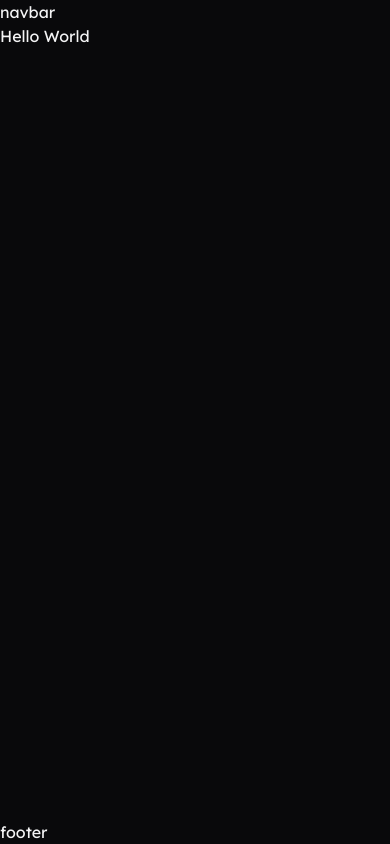
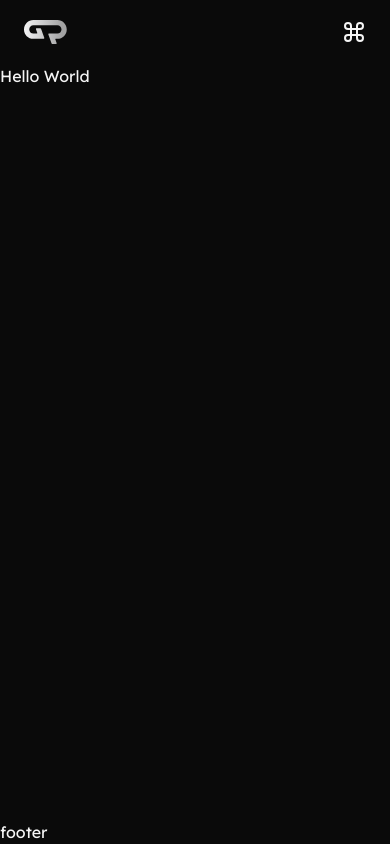
Before and after one commit to gabrielparaizo/gabrielparaizo.dev, a Next.js app: page / in a window 390 px wide. Built offline with nearby package versions, Linux system fonts and the light colour scheme.

Commit message:
:sparkles: feat(navbar) Added navbar component worked on some styling

```diff
--- a/src/app/layout.tsx
+++ b/src/app/layout.tsx
@@ -1,6 +1,7 @@
 import type { Metadata } from 'next'
 import { Lexend } from 'next/font/google'
 import './globals.css'
+import Navbar from '@/components/Navbar/Navbar'
 
 const lexend = Lexend({ subsets: ['latin'] })
 
@@ -15,10 +16,12 @@ export default function RootLayout({
   children: React.ReactNode
 }) {
   return (
-    <html lang="en" className='h-screen flex flex-col bg-zinc-950 text-base text-zinc-100 antialiased scroll-smooth'>
+    <html lang="en" className='h-screen flex flex-col bg-neutral-950 text-base text-neutral-100 antialiased scroll-smooth'>
       <body className={`${lexend.className} flex flex-col flex-1`}>
         <header>
-          navbar
+          <nav>
+            <Navbar />
+          </nav>
         </header>
         <main className='flex-1'>
           {children}
--- a/src/components/Articles/Article.tsx
+++ b/src/components/Articles/Article.tsx
@@ -11,7 +11,7 @@ export default function Article() {
     <section className="flex flex-col gap-20 px-6 md:px-16 max-w-6xl mx-auto py-20 h-full">
       <header className="flex flex-col gap-3">
         <h1 className="text-4xl md:text-5xl font-semibold">Latest news and articles</h1>
-        <p className="text-zinc-500">Lorem ipsum dolor sit amet consectetur adipisicing elit. Id doloremque blanditiis fugit a cumque. Eligendi facilis veritatis provident totam magnam.</p>
+        <p className="text-neutral-500">Lorem ipsum dolor sit amet consectetur adipisicing elit. Id doloremque blanditiis fugit a cumque. Eligendi facilis veritatis provident totam magnam.</p>
       </header>
       <div className='flex flex-col gap-20'>
         {articles.map((article, idx) => (
--- a/src/components/Articles/ArticlePreview.tsx
+++ b/src/components/Articles/ArticlePreview.tsx
@@ -14,9 +14,9 @@ export default function ArticlePreview(article: Article) {
           <Link href={article.url}>
             <h1 className='text-4xl font-semibold'>{article.title}</h1>
           </Link>
-          <p className='text-zinc-400'>{article.subtitle}</p>
+          <p className='text-neutral-400'>{article.subtitle}</p>
           <Link href={article.url}>
-            <button type="button" className='px-3 py-1 rounded-full border-zinc-600 bg-zinc-600/30 text-sm'>Read more</button>
+            <button type="button" className='px-3 py-1 rounded-full border-neutral-600 bg-neutral-600/30 text-sm'>Read more</button>
           </Link>
         </section>
       </article>
--- a/src/components/MDXComponent/MDXComponent.tsx
+++ b/src/components/MDXComponent/MDXComponent.tsx
@@ -5,7 +5,7 @@ import { useMDXComponent } from "next-contentlayer/hooks";
 
 const components = {
   p: ({ ...props }) => (
-    <p className="text-zinc-400 m-0 col-start-2" {...props} />
+    <p className="text-neutral-400 m-0 col-start-2" {...props} />
   ),
   h2: ({ ...props }) => (
     <h2 className="m-0 col-start-2" {...props} />
@@ -20,13 +20,13 @@ const components = {
     <ul className="m-0 col-start-2" {...props} />
   ),
   pre: ({ ...props }) => (
-    <pre className="rounded-lg border border-zinc-900 m-0 col-start-2" {...props} />
+    <pre className="rounded-lg border bg-neutral-900 border-neutral-800 m-0 col-start-2" {...props} />
   ),
   img: ({ ...props }) => (
-    <img className="col-span-full aspect-[16/10] w-full h-full object-cover rounded-lg border border-zinc-800 m-0" {...props} />
+    <img className="col-span-full aspect-[16/10] w-full h-full object-cover rounded-lg border border-neutral-800" {...props} />
   ),
   Image: ({ ...props }) => (
-    <Image className="col-span-full aspect-[16/10] w-full h-full object-cover rounded-lg border border-zinc-800 m-0" {...props} />
+    <Image className="col-span-full aspect-[16/10] w-full h-[inherit] object-cover rounded-lg border border-neutral-800" {...props} />
   )
 }
 
@@ -37,7 +37,7 @@ interface MDXProps {
 export function MDX({ code }: MDXProps) {
   const Component = useMDXComponent(code)
   return (
-    <div className="prose prose-invert prose-zinc max-w-none md:grid md:grid-cols-[2fr_75ch_2fr] space-y-8">
+    <div className="prose prose-invert prose-neutral max-w-none md:grid md:grid-cols-[2fr_75ch_2fr] space-y-6">
       <Component components={components} />
     </div>
   )
--- /dev/null
+++ b/src/components/Navbar/Navbar.tsx
@@ -0,0 +1,42 @@
+"use client"
+
+import Link from 'next/link'
+import Logo from '../../assets/logo.svg'
+import Image from "next/image"
+import { Command } from 'lucide-react'
+
+const navigation = [
+  { name: 'About', href: '' },
+  { name: 'Articles', href: '/articles' },
+  { name: 'Projects', href: '' },
+  { name: 'Docs', href: '' },
+  { name: 'Uses', href: '' },
+]
+
+export default function Navbar() {
+  return (
+    <section className='w-full'>
+      <nav className='flex items-center justify-between px-6 md:px-16 max-w-6xl mx-auto h-16'>
+        <figure>
+          <Link href={'/'}>
+            <Image src={Logo} alt="My image" />
+          </Link>
+        </figure>
+        <nav className='hidden lg:flex items-center space-x-8'>
+          {navigation.map((item) => (
+            <Link
+              key={item.name}
+              href={item.href}
+              className='text-neutral-500 hover:text-neutral-100 transition'
+            >
+              {item.name}
+            </Link>
+          ))}
+        </nav>
+        <button type='button'>
+          <Command size={24} className='text-neutral-100' />
+        </button>
+      </nav>
+    </section>
+  )
+}
```
Also changed, not shown: src/assets/logo.svg (added).
